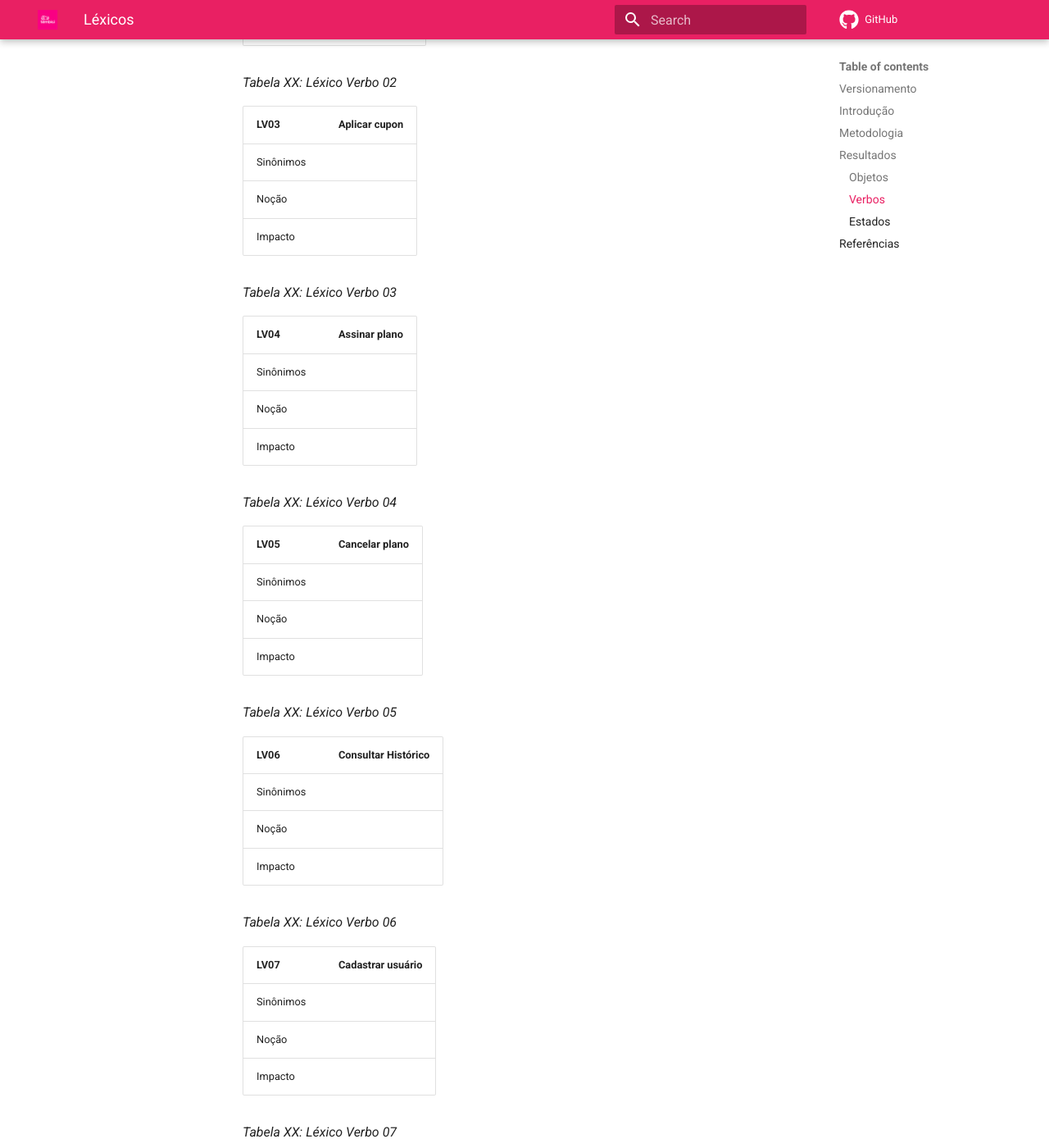
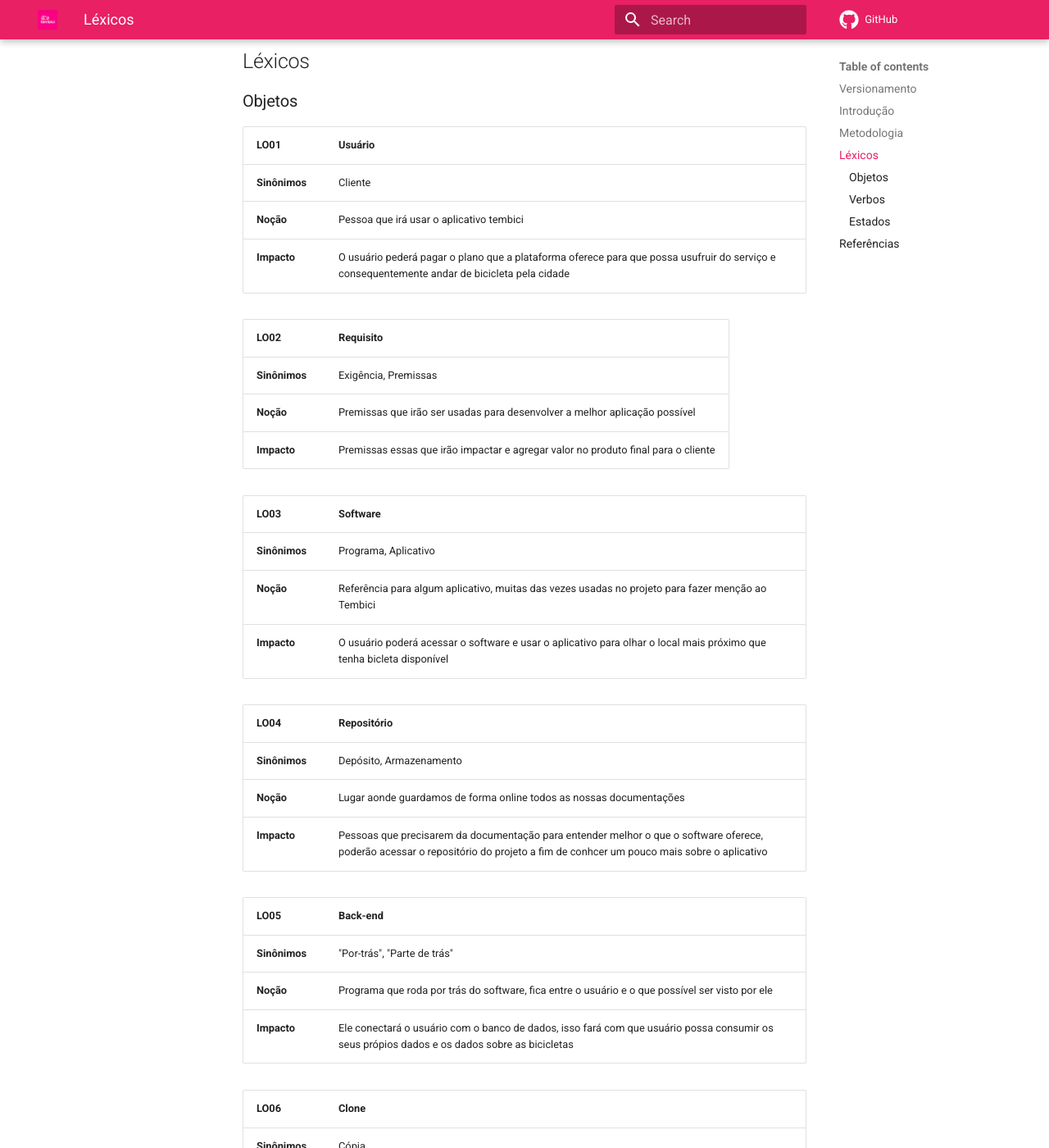
Before and after one commit to Requisitos-de-Software/2021.2-Tembici, an MkDocs documentation site: the page built from docs/modelagem/lexicos.md, in a window 1280 px wide and 1400 px high, scrolled down 1205 px. Shown: the whole window at 82% size. Built offline with MkDocs 1.6.1 and Material for MkDocs 9.7.7, drawn with Linux system fonts in a browser that asks for light colours; comment, search, counter and statistics services are not loaded; some of the changed text lies outside the part shown.

Commit message:
#33 -Adiçao do lexicos dos objetos

```diff
--- a/docs/modelagem/lexicos.md
+++ b/docs/modelagem/lexicos.md
@@ -6,167 +6,205 @@
 |-|-|:-:|:-:|
 | 1.0 | 24/02 | Abertura do documento Lexico | Paulo Henrique e Luiz Henrique |
 | 1.1 | 27/02 | Criação e Adição Lexicos Verbos | Luiz Henrique Fernandes |
+| 1.2 | 27/02 | Adição do léxicos Objetos | Paulo Henrique |
 
-
-*Tabela 1: versionamento*
+*Tabela 1: Versionamento da modelagem*
 
 ## Introdução
 <!-- Adicionar Introdução -->
 
+*Tabela 2: Introdução sobre o que é o Léxicos*
 
 ## Metodologia
+<p style="text-align: justify;">Para representar os léxicos, foram definidas tabelas contendo o seguinte formato:</p>
 
-## Resultados
+|LCXX|**Nome do léxico**|
+|:----:|:--------------------:|
+|**Sinônimos**|Sinônimos do léxico|
+|**Noção**|Explicação ou noção do léxico|
+|**Impacto**|Ocorrência ou impacto do léxico na aplicação|
+
+|Legenda||
+|:----:|:--------------------:|
+|**L**|Léxico|
+|**C**|Classificação (estado, verbo ou objeto)|
+|**XX**|Numeração|
+
+*Tabela 3: Metodologia do léxicos*
+<!--
+## Resultados -->
+
+## Léxicos
 
 ### Objetos
 
+|LO01|**Usuário**|
+|---|------------------|
+|**Sinônimos**|Cliente|
+|**Noção**|Pessoa que irá usar o aplicativo tembici|
+|**Impacto**|O usuário pederá pagar o plano que a plataforma oferece para que possa usufruir do serviço e consequentemente andar de bicicleta pela cidade|
+
+|LO02|**Requisito**|
+|---|------------------|
+|**Sinônimos**|Exigência, Premissas|
+|**Noção**| Premissas que irão ser usadas para desenvolver a melhor aplicação possível |
+|**Impacto**| Premissas essas que irão impactar e agregar valor no produto final para o cliente |
+
+|LO03|**Software**|
+|---|------------------|
+|**Sinônimos**|Programa, Aplicativo|
+|**Noção**|Referência para algum aplicativo, muitas das vezes usadas no projeto para fazer menção ao Tembici|
+|**Impacto**| O usuário poderá acessar o software e usar o aplicativo para olhar o local mais próximo que tenha bicleta disponível |
+
+|LO04|**Repositório**|
+|---|------------------|
+|**Sinônimos**|Depósito, Armazenamento|
+|**Noção**|Lugar aonde guardamos de forma online todos as nossas documentações|
+|**Impacto**| Pessoas que precisarem da documentação para entender melhor o que o software oferece, poderão acessar o repositório do projeto a fim de conhcer um pouco mais sobre o aplicativo |
+
+|LO05|**Back-end**|
+|---|------------------|
+|**Sinônimos**| "Por-trás", "Parte de trás" |
+|**Noção**| Programa que roda por trás do software, fica entre o usuário e o que possível ser visto por ele |
+|**Impacto**| Ele conectará o usuário com o banco de dados, isso fará com que usuário possa consumir os seus própios dados e os dados sobre as bicicletas |
+
+|LO06|**Clone**|
+|---|------------------|
+|**Sinônimos**| Cópia |
+|**Noção**| Cópia do código da docuementação que está guardado no repositório |
+|**Impacto**| Com o clone da documentação será possível versionar o projeto para que o incremento dos artefatos sejam entregue mais rápido e com maior eficiência |
+
+|LO07|**Thumbnail**|
+|---|------------------|
+|**Sinônimos**| Miniatura |
+|**Noção**| Imagem que represente algo que será assistido |
+|**Impacto**| A thumbnail será útil para pré-visualização as apresentações da dusciplina |
+
+|LO08|**Sprint**|
+|---|------------------|
+|**Sinônimos**| Disparada, Corrida |
+|**Noção**| Tempo determinado pelo time do projeto para a execução e entrega de um ou mais artefatos |
+|**Impacto**| A sprint trará impacto significativo para a entrega da documentação dos requisitos, com incrementos graduais, em um curto prazo |
+
+|LO09|**Artefato**|
+|---|------------------|
+|**Sinônimos**|Atividade, "Task", Artifício|
+|**Noção**| Atividade que será entregue para incremento da documentação ao final da sprint |
+|**Impacto**| O artefato irá acrescentar no desenvolvimento da documentação a fim enterdemos melhor sobre o aplicativo |
+
+*Tabela 4: Léxicos Objetos*
+
 ### Verbos
 
-| LV01 | Alugar bicicleta |
+| LV01 | **Alugar bicicleta** |
 | ------ | ---- |
-| Sinônimos |  |
-| Noção |  |
-| Impacto|  |
+| **Sinônimos** |  |
+| **Noção** |  |
+| **Impacto**|  |
 
-*Tabela XX: Léxico Verbo 01*
+| LV02 | **Alugar bicicleta** |
+| ------ | ---- |
+| **Sinônimos** |  |
+| **Noção** |  |
+| **Impacto**|  |
 
+| LV03 | **Aplicar cupon** |
+| ------ | ---- |
+| **Sinônimos** |  |
+| **Noção** |  |
+| **Impacto**|  |
 
-| LV02 | Alugar bicicleta |
+| LV04 | **Assinar plano** |
 | ------ | ---- |
-| Sinônimos |  |
-| Noção |  |
-| Impacto|  |
+| **Sinônimos** |  |
+| **Noção** |  |
+| **Impacto**|  |
 
-*Tabela XX: Léxico Verbo 02*
+| LV05 | **Cancelar plano** |
+| ------ | ---- |
+| **Sinônimos** |  |
+| **Noção** |  |
+| **Impacto**|  |
 
+| LV06 | **Consultar Histórico** |
+| ------ | ---- |
+| **Sinônimos** |  |
+| **Noção** |  |
+| **Impacto**|  |
 
-| LV03 | Aplicar cupon |
+| LV07 | **Cadastrar usuário** |
 | ------ | ---- |
-| Sinônimos |  |
-| Noção |  |
-| Impacto|  |
+| **Sinônimos** |  |
+| **Noção** |  |
+| **Impacto**|  |
 
-*Tabela XX: Léxico Verbo 03*
+| LV08 | **Cobrar multa** |
+| ------ | ---- |
+| **Sinônimos** |  |
+| **Noção** |  |
+| **Impacto**|  |
 
+| LV09 | **Consultar bicicletas disponiveis** |
+| ------ | ---- |
+| **Sinônimos** |  |
+| **Noção** |  |
+| **Impacto**|  |
 
-| LV04 | Assinar plano |
+| LV10 | **Consultar vagas disponiveis** |
 | ------ | ---- |
-| Sinônimos |  |
-| Noção |  |
-| Impacto|  |
+| **Sinônimos** |  |
+| **Noção** |  |
+| **Impacto**|  |
 
-*Tabela XX: Léxico Verbo 04*
+| LV11 | **Devolver bicicleta** |
+| ------ | ---- |
+| **Sinônimos** |  |
+| **Noção** |  |
+| **Impacto**|  |
 
+| LV12 | **Desbloquear bicicleta** |
+| ------ | ---- |
+| **Sinônimos** |  |
+| **Noção** |  |
+| **Impacto**|  |
 
-| LV05 | Cancelar plano |
+| LV13 | **Escolher plano** |
 | ------ | ---- |
-| Sinônimos |  |
-| Noção |  |
-| Impacto|  |
+| **Sinônimos** |  |
+| **Noção** |  |
+| **Impacto**|  |
 
-*Tabela XX: Léxico Verbo 05*
+| LV14 | **Desbloquear bicicleta** |
+| ------ | ---- |
+| **Sinônimos** |  |
+| **Noção** |  |
+| **Impacto**|  |
 
+| LV15 | **Escolher plano** |
+| ------ | ---- |
+| **Sinônimos** |  |
+| **Noção** |  |
+| **Impacto**|  |
 
-| LV06 | Consultar Histórico |
+| LV16 | **Logar no sistema** |
 | ------ | ---- |
-| Sinônimos |  |
-| Noção |  |
-| Impacto|  |
+| **Sinônimos** |  |
+| **Noção** |  |
+| **Impacto**|  |
 
-*Tabela XX: Léxico Verbo 06*
+| LV17 | **Realizar pagamento** |
+| ------ | ---- |
+| **Sinônimos** |  |
+| **Noção** |  |
+| **Impacto**|  |
 
-
-| LV07 | Cadastrar usuário |
-| ------ | ---- |
-| Sinônimos |  |
-| Noção |  |
-| Impacto|  |
-
-*Tabela XX: Léxico Verbo 07*
-
-| LV08 | Cobrar multa |
-| ------ | ---- |
-| Sinônimos |  |
-| Noção |  |
-| Impacto|  |
-
-*Tabela XX: Léxico Verbo 08*
-
-| LV09 | Consultar bicicletas disponiveis |
-| ------ | ---- |
-| Sinônimos |  |
-| Noção |  |
-| Impacto|  |
-
-*Tabela XX: Léxico Verbo 09*
-
-| LV10 | Consultar vagas disponiveis |
-| ------ | ---- |
-| Sinônimos |  |
-| Noção |  |
-| Impacto|  |
-
-*Tabela XX: Léxico Verbo 10*
-
-| LV11 | Devolver bicicleta |
-| ------ | ---- |
-| Sinônimos |  |
-| Noção |  |
-| Impacto|  |
-
-*Tabela XX: Léxico Verbo 11*
-
-| LV12 | Desbloquear bicicleta |
-| ------ | ---- |
-| Sinônimos |  |
-| Noção |  |
-| Impacto|  |
-
-*Tabela XX: Léxico Verbo 12*
-
-| LV13 | Escolher plano |
-| ------ | ---- |
-| Sinônimos |  |
-| Noção |  |
-| Impacto|  |
-
-*Tabela XX: Léxico Verbo 13*
-
-| LV14 | Desbloquear bicicleta |
-| ------ | ---- |
-| Sinônimos |  |
-| Noção |  |
-| Impacto|  |
-
-*Tabela XX: Léxico Verbo 14*
-
-| LV15 | Escolher plano |
-| ------ | ---- |
-| Sinônimos |  |
-| Noção |  |
-| Impacto|  |
-
-*Tabela XX: Léxico Verbo 15*
-
-| LV16 | Logar no sistema |
-| ------ | ---- |
-| Sinônimos |  |
-| Noção |  |
-| Impacto|  |
-
-*Tabela XX: Léxico Verbo 16*
-
-| LV17 | Realizar pagamento |
-| ------ | ---- |
-| Sinônimos |  |
-| Noção |  |
-| Impacto|  |
-
-*Tabela XX: Léxico Verbo 17*
-
+*Tabela 5: Léxicos Verbo*
 
 ### Estados
+
+*Tabela 6: Léxicos Estados*
 
 ## Referências
 <!-- Adicionar Referências -->
 <!-- - <p></p> -->
+*Tabela 7: Referência*
```
